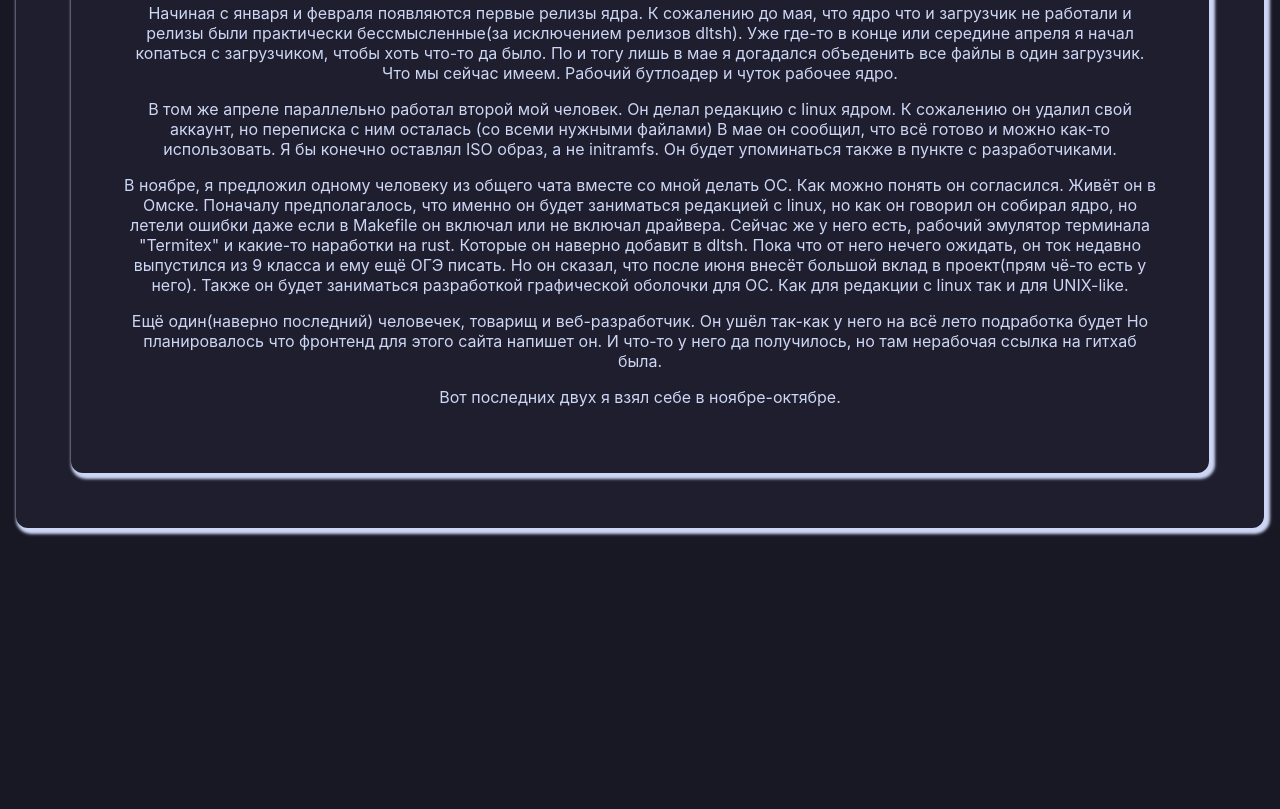
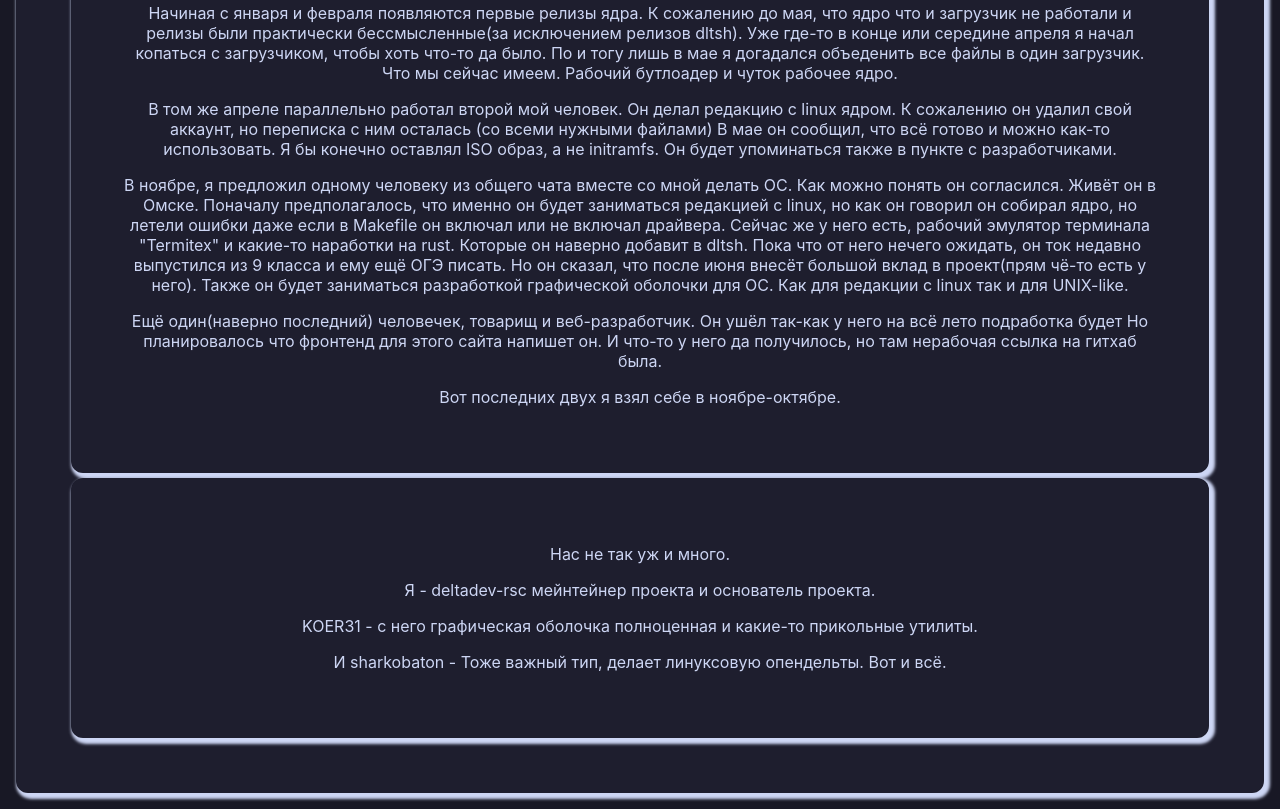
Before and after one commit to deltadev-rsc/OpenDeltaWeb, a plain HTML site: page front/index.html in a window 1280 px wide. Shown: the part 635-1444 px from the top of the page. Before the commit the page ends 1179 px from the top, so only its background shows below. Drawn offline with Linux system fonts and the light colour scheme.

Commit message:
Update index.html

```diff
--- a/front/index.html
+++ b/front/index.html
@@ -131,5 +131,20 @@
                 Вот последних двух я взял себе в ноябре-октябре.
             </p>
         </section>
+        <section id="#creator">
+            <p>
+                Нас не так уж и много.
+            </p>
+            <p>
+                Я - deltadev-rsc мейнтейнер проекта и основатель проекта.
+            </p>
+            <p>
+                KOER31 - с него графическая оболочка полноценная и какие-то прикольные утилиты.
+            </p>
+            <p>
+                И sharkobaton - Тоже важный тип, делает линуксовую опендельты.
+                Вот и всё.
+            </p>
+        </section>
     </main>
 </html>
```
